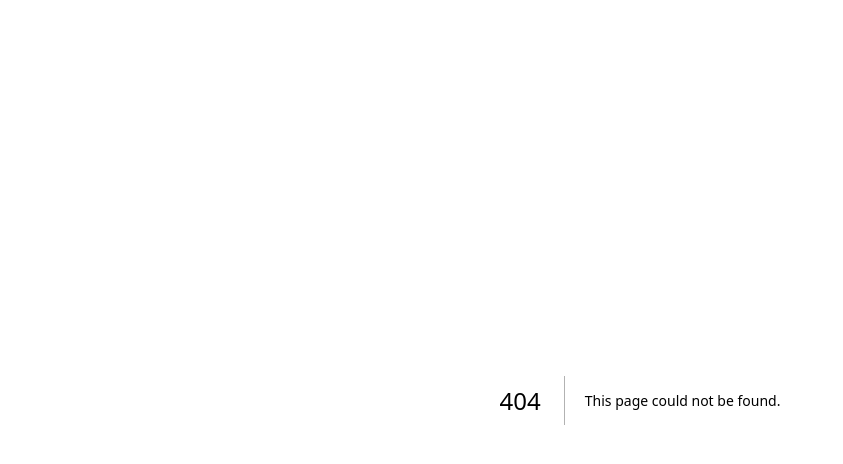
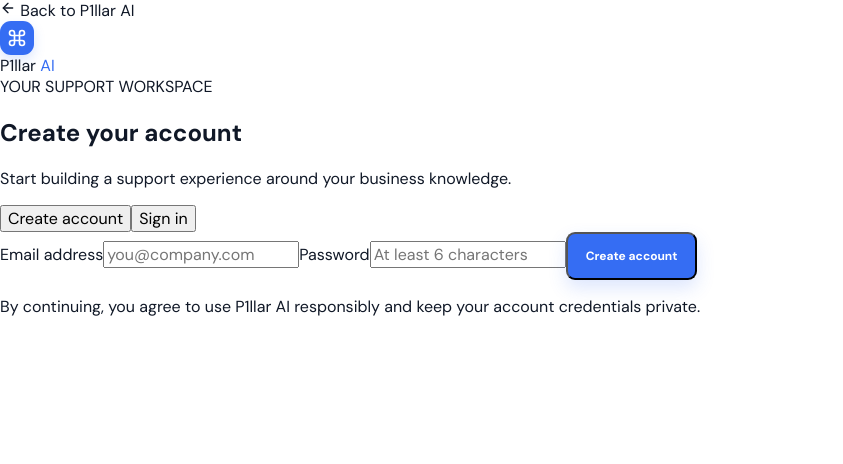
Before and after one commit to Esterj0hansen/P1llar-AI, a Next.js app: page /login in a window 1280 px wide. Before the commit this address had no page. Shown: the top 464 px of the page, without its empty margins (0-843 px from the left). Built offline with nearby package versions, Linux system fonts and the light colour scheme; no server answers.

Commit message:
Add Supabase signup and login page

```diff
--- /dev/null
+++ b/app/login/page.tsx
@@ -0,0 +1,73 @@
+"use client";
+
+import Link from "next/link";
+import { FormEvent, useState } from "react";
+import { useRouter } from "next/navigation";
+import { ArrowLeft, Command, LoaderCircle } from "lucide-react";
+import { getSupabaseBrowserClient } from "@/lib/supabase";
+
+export default function LoginPage() {
+  const router = useRouter();
+  const [mode, setMode] = useState<"login" | "signup">("signup");
+  const [email, setEmail] = useState("");
+  const [password, setPassword] = useState("");
+  const [message, setMessage] = useState("");
+  const [error, setError] = useState("");
+  const [busy, setBusy] = useState(false);
+
+  async function handleSubmit(event: FormEvent<HTMLFormElement>) {
+    event.preventDefault();
+    setError("");
+    setMessage("");
+    setBusy(true);
+
+    try {
+      const supabase = getSupabaseBrowserClient();
+      if (mode === "signup") {
+        const { data, error: authError } = await supabase.auth.signUp({ email: email.trim(), password });
+        if (authError) throw authError;
+        if (data.session) {
+          router.replace("/dashboard");
+          router.refresh();
+        } else {
+          setMessage("Account request received. Check your email for a confirmation link, then return here to sign in.");
+        }
+      } else {
+        const { error: authError } = await supabase.auth.signInWithPassword({ email: email.trim(), password });
+        if (authError) throw authError;
+        router.replace("/dashboard");
+        router.refresh();
+      }
+    } catch (caught) {
+      setError(caught instanceof Error ? caught.message : "Something went wrong. Please try again.");
+    } finally {
+      setBusy(false);
+    }
+  }
+
+  return (
+    <main className="auth-page">
+      <div className="auth-top"><Link href="/" className="auth-back"><ArrowLeft size={16} /> Back to P1llar AI</Link></div>
+      <section className="auth-card">
+        <Link href="/" className="auth-brand"><span className="brand-mark"><Command size={20} /></span><span>P1llar<span className="brand-ai"> AI</span></span></Link>
+        <div className="auth-eyebrow">YOUR SUPPORT WORKSPACE</div>
+        <h1>{mode === "signup" ? "Create your account" : "Welcome back"}</h1>
+        <p className="auth-subtitle">{mode === "signup" ? "Start building a support experience around your business knowledge." : "Sign in to continue to your business workspace."}</p>
+        <div className="auth-tabs">
+          <button type="button" className={mode === "signup" ? "auth-tab active" : "auth-tab"} onClick={() => { setMode("signup"); setError(""); setMessage(""); }}>Create account</button>
+          <button type="button" className={mode === "login" ? "auth-tab active" : "auth-tab"} onClick={() => { setMode("login"); setError(""); setMessage(""); }}>Sign in</button>
+        </div>
+        <form className="auth-form" onSubmit={handleSubmit}>
+          <label htmlFor="email">Email address</label>
+          <input id="email" type="email" autoComplete="email" required value={email} onChange={e => setEmail(e.target.value)} placeholder="you@company.com" />
+          <label htmlFor="password">Password</label>
+          <input id="password" type="password" autoComplete={mode === "signup" ? "new-password" : "current-password"} minLength={6} required value={password} onChange={e => setPassword(e.target.value)} placeholder="At least 6 characters" />
+          <button className="button button-primary auth-submit" type="submit" disabled={busy}>{busy ? <><LoaderCircle size={16} className="auth-spinner" /> Please wait...</> : mode === "signup" ? "Create account" : "Sign in"}</button>
+        </form>
+        {message && <p className="auth-message" role="status">{message}</p>}
+        {error && <p className="auth-error" role="alert">{error}</p>}
+        <p className="auth-legal">By continuing, you agree to use P1llar AI responsibly and keep your account credentials private.</p>
+      </section>
+    </main>
+  );
+}
```
